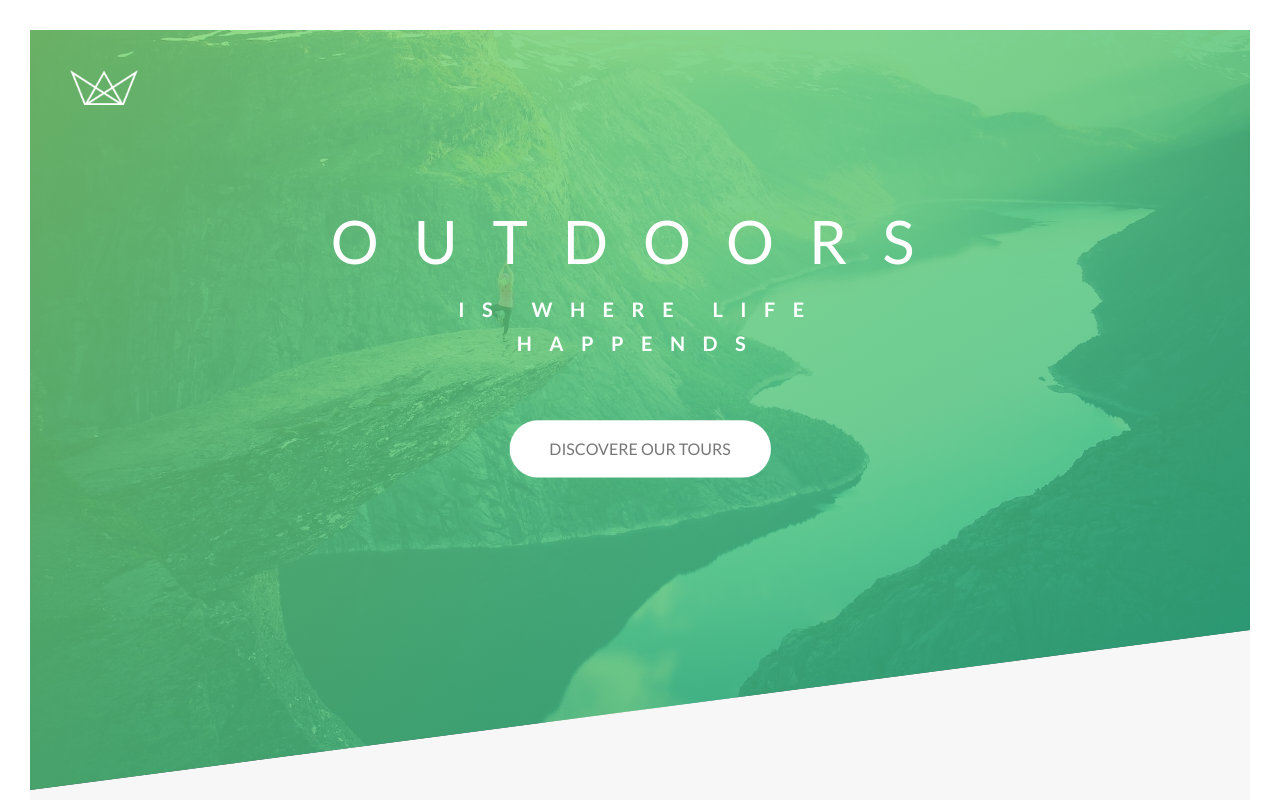
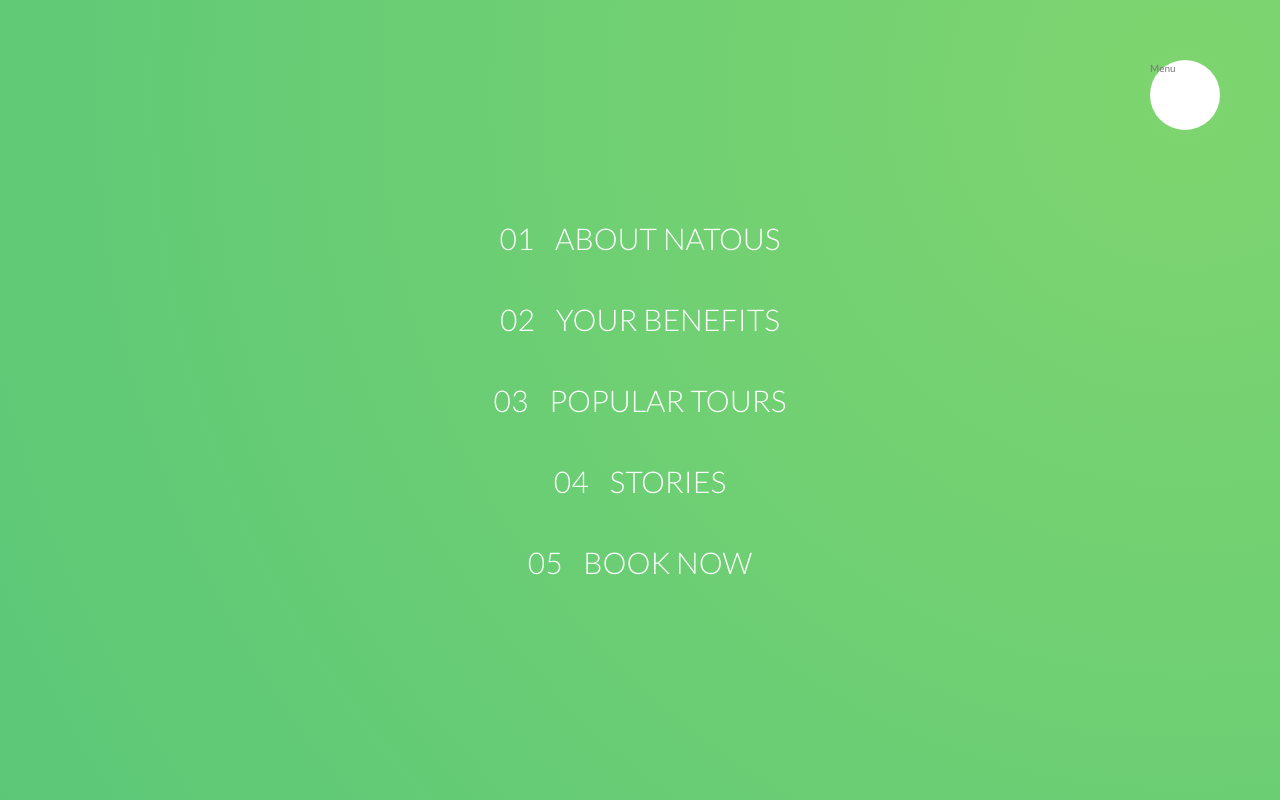
Before and after one commit to azskrzysiek/kurs_natorious, a website: page index.html in a window 1280 px wide. Shown: the top 800 px of the page. Drawn offline with Linux system fonts and the light colour scheme.

Commit message:
Added background on navigation

```diff
--- a/index.html
+++ b/index.html
@@ -12,6 +12,49 @@
 
         <title>Natours | Exciting tours for adventurous people</title>
     </head>
+
+    <div class="navigation">
+        <input type="checkbox" class="navigation__checkbox" id="navi-toggle">
+
+        <label for="navi-toggle" class="navigation__button">Menu</label>
+
+        <div class="navigation__background">&nbsp;</div>
+
+        <nav class="navigation__nav">
+            <ul class="navigation__list">
+                <li class="navigation__item">
+                    <a href="#" class="navigation__link">
+                        <span class="navigation__span">01</span>
+                        About Natous
+                    </a>
+                </li>
+                <li class="navigation__item">
+                    <a href="#" class="navigation__link">
+                        <span class="navigation__span">02</span>
+                        Your benefits
+                    </a>
+                </li>
+                <li class="navigation__item">
+                    <a href="#" class="navigation__link">
+                        <span class="navigation__span">03</span>
+                        Popular tours
+                    </a>
+                </li>
+                <li class="navigation__item">
+                    <a href="#" class="navigation__link">
+                        <span class="navigation__span">04</span>
+                        Stories
+                    </a>
+                </li>
+                <li class="navigation__item">
+                    <a href="#" class="navigation__link">
+                        <span class="navigation__span">05</span>
+                        Book now
+                    </a>
+                </li>
+            </ul>
+        </nav>
+    </div>
     <body>
         <header class="header">
             <div class="header__logo-box">
--- /dev/null
+++ b/sass/layout/_navigation.scss
@@ -0,0 +1,80 @@
+.navigation {
+    &__checkbox {
+        display: none;
+    }
+
+    &__button {
+        background-color: $color-white;
+        height: 7rem;
+        width: 7rem;
+        position: fixed;
+        top: 6rem;
+        right: 6rem;
+        border-radius: 50%;
+        z-index: 2000;
+    }
+
+    &__background {
+        height: 6rem;
+        width: 6rem;
+        border-radius: 50%;
+        position: fixed;
+        top: 6.5rem;
+        right: 6.5rem;
+        background-image: radial-gradient($color-primary-light, $color-primary-dark);
+        z-index: 1000;
+
+        transform: scale(80);
+    }
+
+    &__nav {
+        height: 100vh;
+        width: 100%;
+        position: fixed;
+        top: 0;
+        right: 0;
+        z-index: 1500;
+    }
+
+    &__list {
+        position: absolute;
+        top: 50%;
+        left: 50%;
+        transform: translate(-50%, -50%);
+        list-style: none;
+        text-align: center;
+    }
+
+    &__item {
+        margin: 1rem;
+    }
+
+    &__link {
+        &:link,
+        &:visited {
+            display: inline-block;
+            font-size: 3rem;
+            font-weight: 300;
+            padding: 1rem 2rem;
+            color: $color-white;
+            text-decoration: none;
+            text-transform: uppercase;
+            background-image: linear-gradient(120deg, transparent 0%, transparent 50%, $color-white 50%);
+            background-size: 230%;
+            transition: all .4s;
+            backface-visibility: hidden;
+        }
+
+        &:hover,
+        &:active {
+            background-position: 100%;
+            color: $color-primary;
+            transform: translateX(1rem);
+        }
+    }
+
+    &__span {
+        margin-right: 1.5rem;
+        display: inline-block;
+    }
+}
--- a/sass/main.scss
+++ b/sass/main.scss
@@ -19,5 +19,6 @@
 @import "layout/footer";
 @import "layout/grid";
 @import "layout/header";
+@import "layout/navigation";
 
 @import "pages/home";
```
Also changed, not shown: css/style.css.
